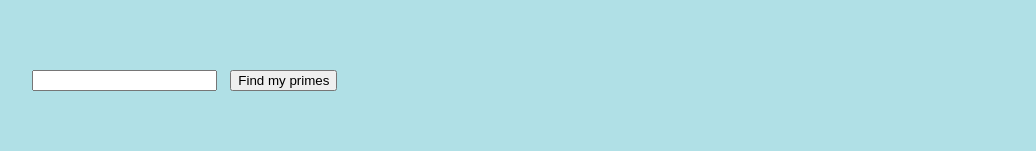
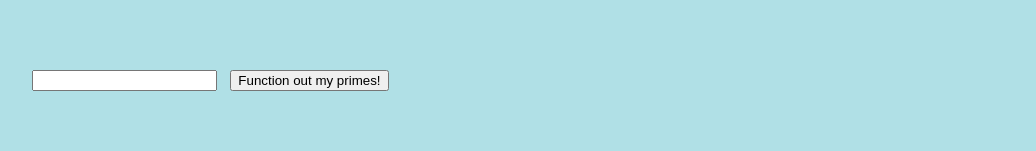
Before and after one commit to gearjosh/functionalSieve, a plain HTML site: page index.html in a window 1280 px wide. Shown: the part 348-499 px from the top of the page, without its empty margins (136-1172 px from the left). Drawn offline with nearby package versions, Linux system fonts and the light colour scheme.

Commit message:
edit button text

```diff
--- a/index.html
+++ b/index.html
@@ -11,7 +11,7 @@
       <h1>A Functional Sieve of Eratosthenes</h1>
       <form id="numberSelector">
         <input type="number" id="number">
-        <button type="submit">Find my primes</button>
+        <button type="submit">Function out my primes!</button>
       </form>
         <div class="showIt">
           <p>Your primes are: <span id="result"></span>.</p>
```
